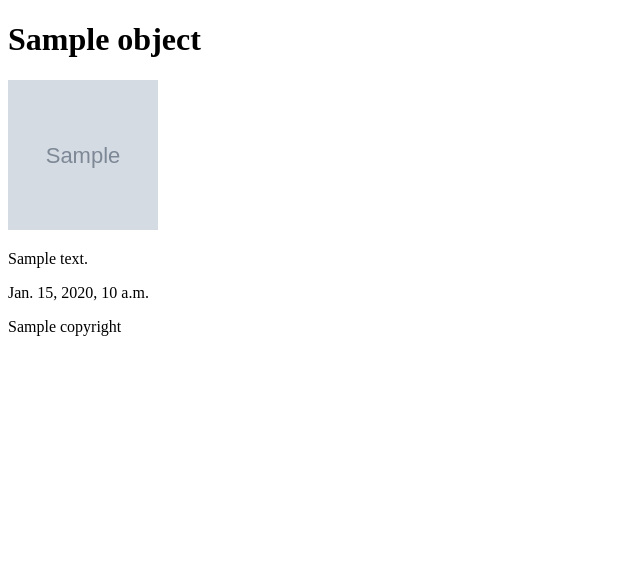
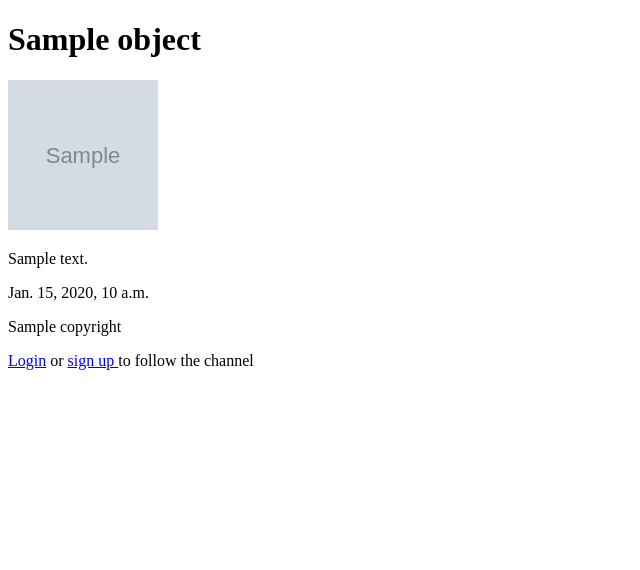
Before and after one commit to JKK86/rss_reader, a Django app: template templates/rss_reader/channel_detail.html in a window 1280 px wide. Shown: the top 570 px of the page, without its empty margins (0-640 px from the left). Run offline with Django 3.2, Linux system fonts and the light colour scheme; the template is opened without the code that fills it: most values are stand-ins (such as "Sample title", 1, 10 or a date in 2020); grey boxes marked "Sample" are stand-in pictures.

Commit message:
Create user content list view and follow channel view

```diff
--- a/reader_app/urls.py
+++ b/reader_app/urls.py
@@ -1,9 +1,11 @@
 from django.urls import path
 
-from reader_app.views import ChannelListView, ChannelDetailView
+from reader_app.views import ChannelListView, ChannelDetailView, UserFollowChannelView, UserContentListView
 
 urlpatterns = [
     path('', ChannelListView.as_view(), name='channel_list'),
     path('category/<slug:category_slug>/', ChannelListView.as_view(), name='channel_list_by_category'),
-    path('<slug:slug>/', ChannelDetailView.as_view(), name='channel_detail'),
+    path('channel/<slug:slug>/', ChannelDetailView.as_view(), name='channel_detail'),
+    path('follow_channel/', UserFollowChannelView.as_view(), name='follow_channel'),
+    path('content/', UserContentListView.as_view(), name='user_content_list'),
 ]
--- a/rss_reader/settings.py
+++ b/rss_reader/settings.py
@@ -13,6 +13,8 @@ import os
 from pathlib import Path
 
 # Build paths inside the project like this: BASE_DIR / 'subdir'.
+from django.urls import reverse_lazy
+
 BASE_DIR = Path(__file__).resolve().parent.parent
 
 
@@ -140,6 +142,10 @@ DEFAULT_AUTO_FIELD = 'django.db.models.BigAutoField'
 
 AUTH_USER_MODEL = 'users.User'
 
+LOGIN_REDIRECT_URL = reverse_lazy('user_content_list')
+LOGIN_URL = 'login'
+LOGOUT_URL = 'logout'
+
 LOGGING = {
     "version": 1,
     "disable_existing_loggers": False,
--- a/templates/rss_reader/channel_detail.html
+++ b/templates/rss_reader/channel_detail.html
@@ -10,6 +10,18 @@
             <p>{{ channel.description|linebreaks }}</p>
             <p>{{ channel.last_build_date }}</p>
             <p>{{ channel.copyright }}</p>
+            {% if request.user.is_authenticated and requset.user not in channel.followers %}
+                <form action="{% url 'follow_channel' %}" method="post">
+                    {% csrf_token %}
+                    {{ follow_form }}
+                    <input type="submit" class="button" value="Follow">
+                </form>
+            {% elif request.user.is_authenticated %}
+                You are following the channel! <a href="">Remove the channel from your list</a>
+            {% else %}
+                <a href="{% url "login" %}" class="button"> Login</a> or
+                <a href="{% url "registration" %}" class="button"> sign up </a> to follow the channel
+            {% endif %}
         </div>
     {% endwith %}
 {% endblock %}
```
Also changed, not shown: reader_app/forms.py (added, +7 -0 lines), reader_app/views.py (+32 -2 lines), templates/rss_reader/user_content_list.html (+9 -7 lines).
